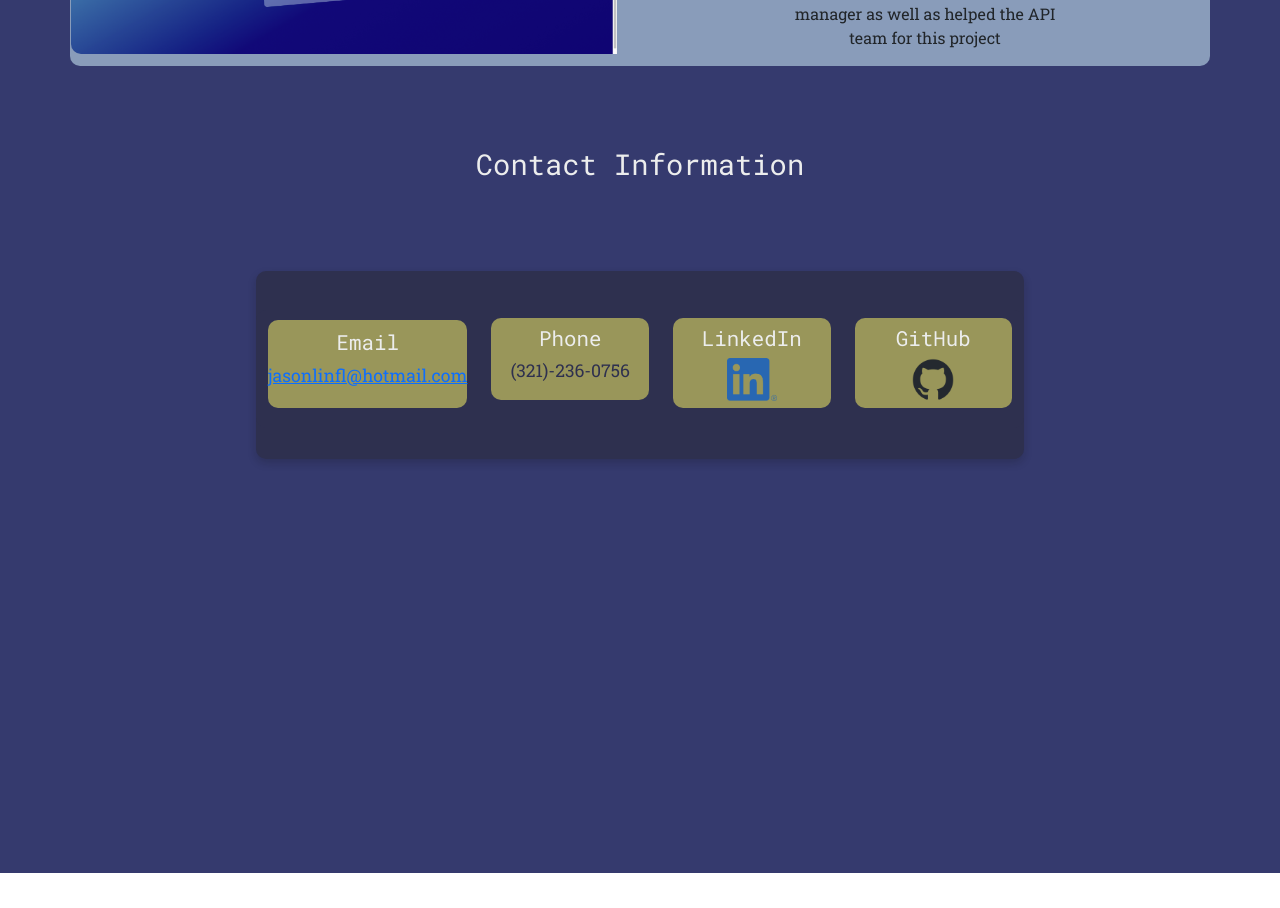
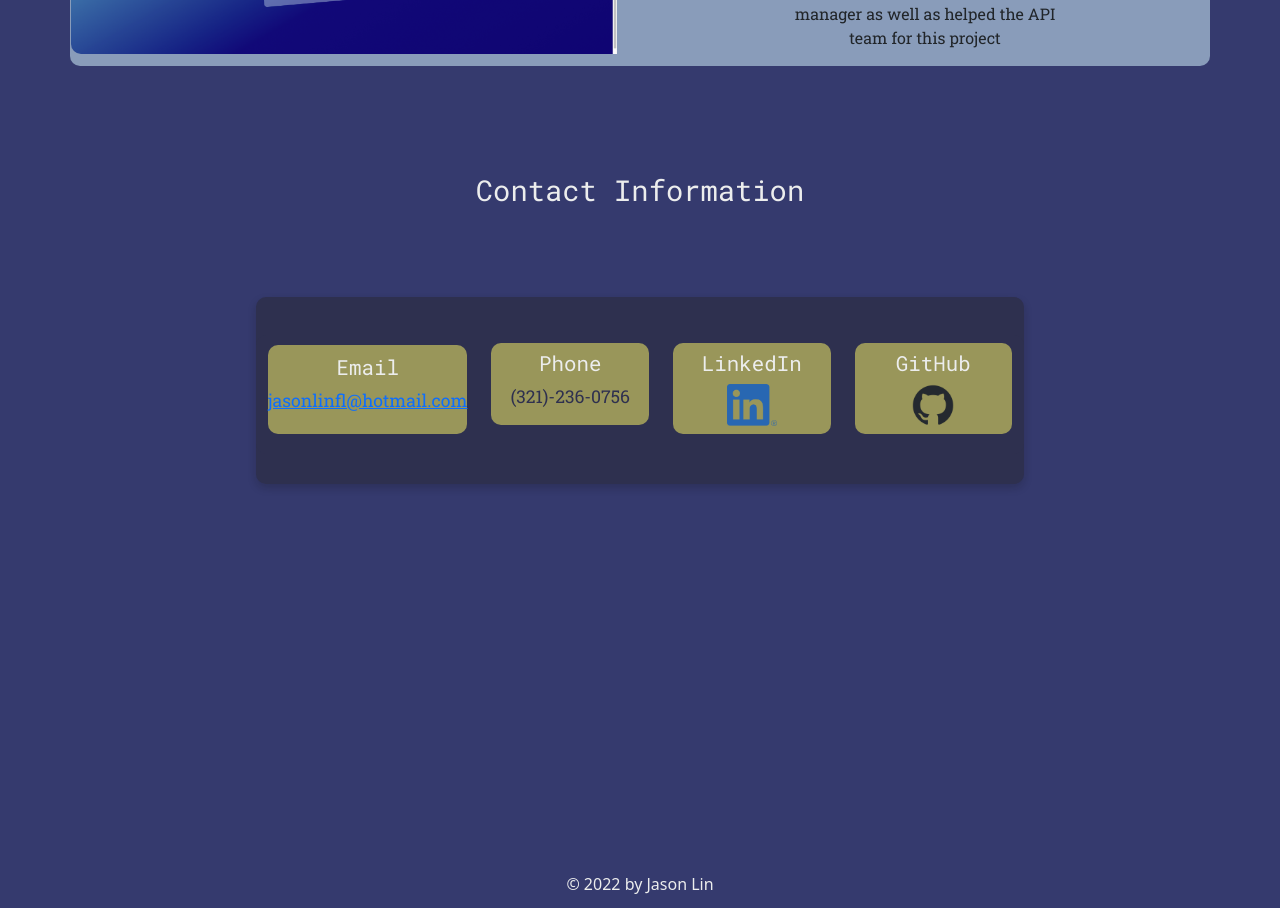
Before and after one commit to N00dles123/N00dles123.github.io, a React (Create React App) app: page / in a window 1280 px wide. Shown: the part 3240-4148 px from the top of the page. Before the commit the page ends 4113 px from the top, so only its background shows below. Built offline with nearby package versions, Linux system fonts and the light colour scheme.

Commit message:
add copyright to bottom

```diff
--- a/src/App.css
+++ b/src/App.css
@@ -253,7 +253,7 @@
 }
 
 .contactHeader{
-  padding-top: 2%;
+  padding-top: 4%;
   padding-bottom: 2%;
   font-family: 'Roboto Mono';
   font-size: 1.8rem;
@@ -380,3 +380,10 @@
   display: inline-block;
   color: rgb(46, 48, 79);
 }
+
+.copyrightText{
+  padding-top: -2vh;
+  background-color: #353A6E;
+  color: #ECEDED;
+  padding-bottom: 1%;
+}
--- a/src/App.js
+++ b/src/App.js
@@ -170,7 +170,6 @@ function App() {
 
             </div>
         </div>
-
         <div className="section" id="Projects" ref={ projectsRef }>
             <h2 className={`projectsHeader`}>Here are some of the projects I've worked on</h2>
             <div className={`projectsCardDiv`}>
@@ -193,6 +192,7 @@ function App() {
             <h3 className={`contactHeader`}>Contact Information</h3>
             <Contact/>
         </div>
+        <div className='copyrightText'>&copy; 2022 by Jason Lin</div>
       </div>
     </div>
   );
```
